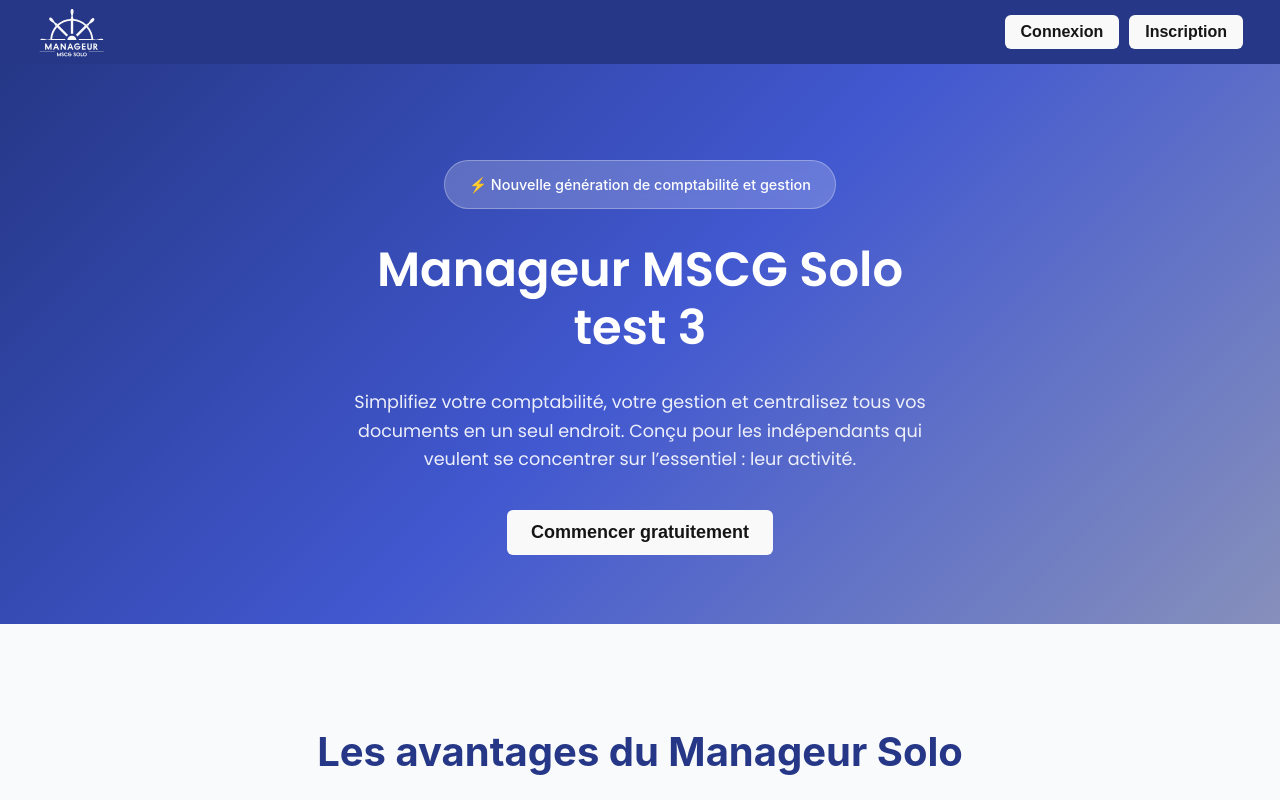
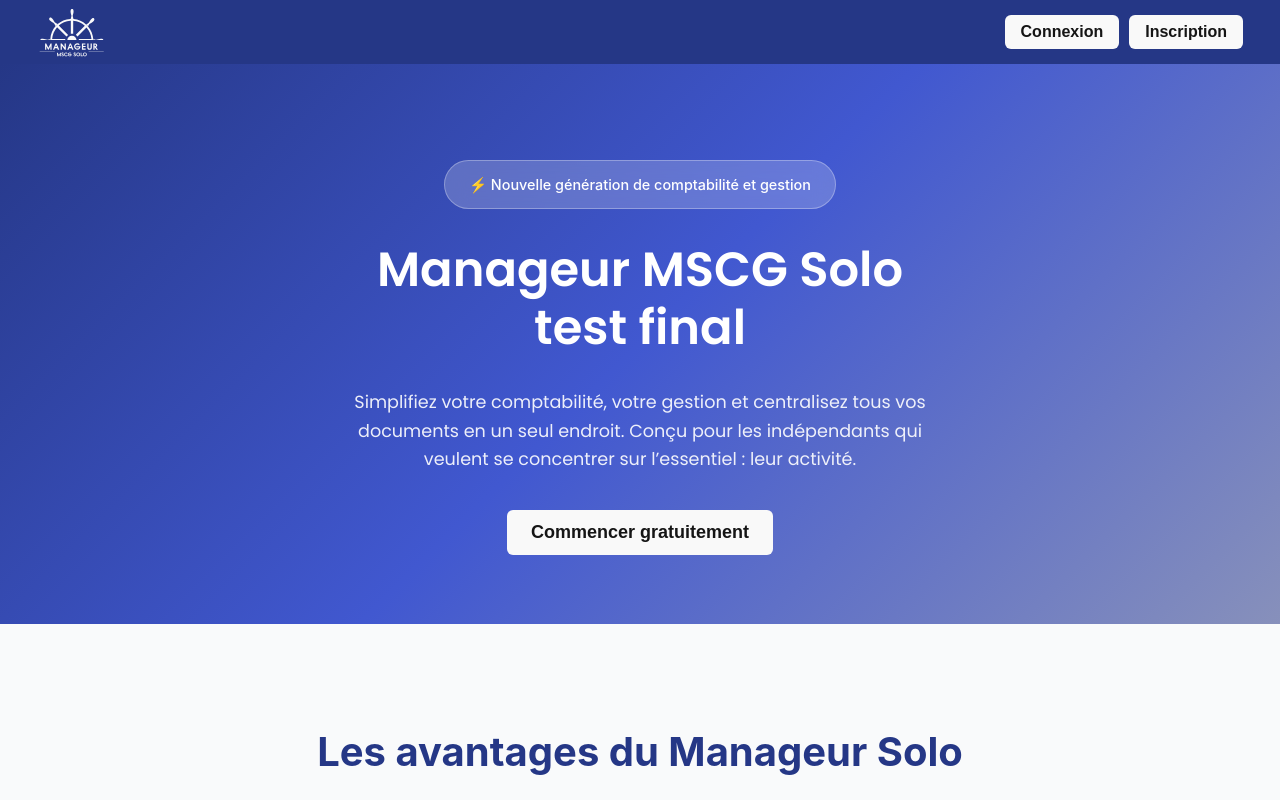
Before and after one commit to sziane-pro/MSCG_Front, a Vue app: page / in a window 1280 px wide. Shown: the top 800 px of the page. Built offline with nearby package versions, Linux system fonts and the light colour scheme.

Commit message:
test après avoir le dossier tmp/repo suppr

```diff
--- a/src/views/HomeView.vue
+++ b/src/views/HomeView.vue
@@ -6,7 +6,7 @@
           ⚡ Nouvelle génération de comptabilité et gestion
         </div>
         <h1 class="hero-title">
-          Manageur MSCG Solo test 3
+          Manageur MSCG Solo test final
         </h1>
         <p class="hero-description">
           Simplifiez votre comptabilité, votre gestion et centralisez tous vos documents en un seul endroit. Conçu pour les indépendants qui veulent se concentrer sur l’essentiel : leur activité.
```
